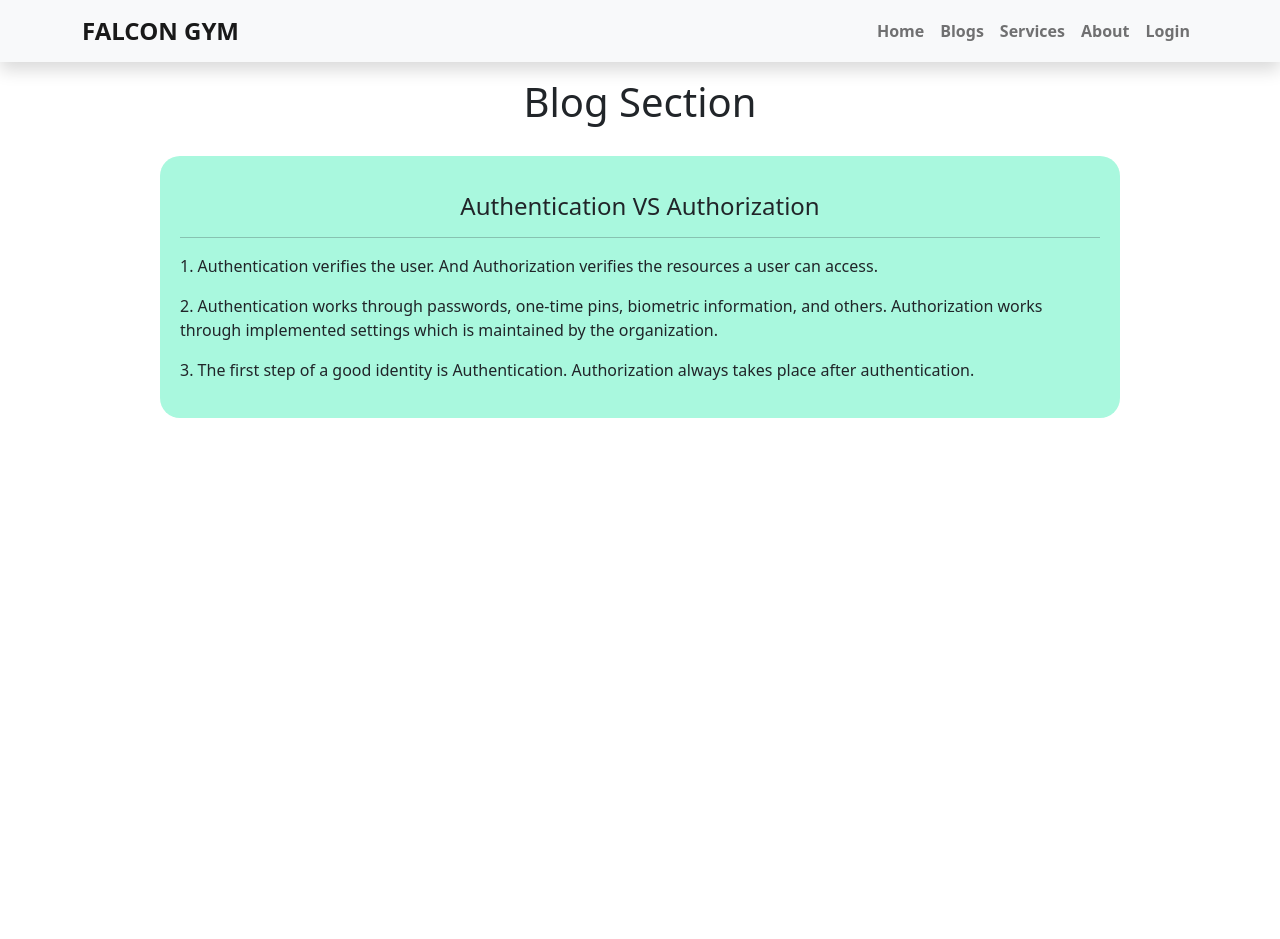
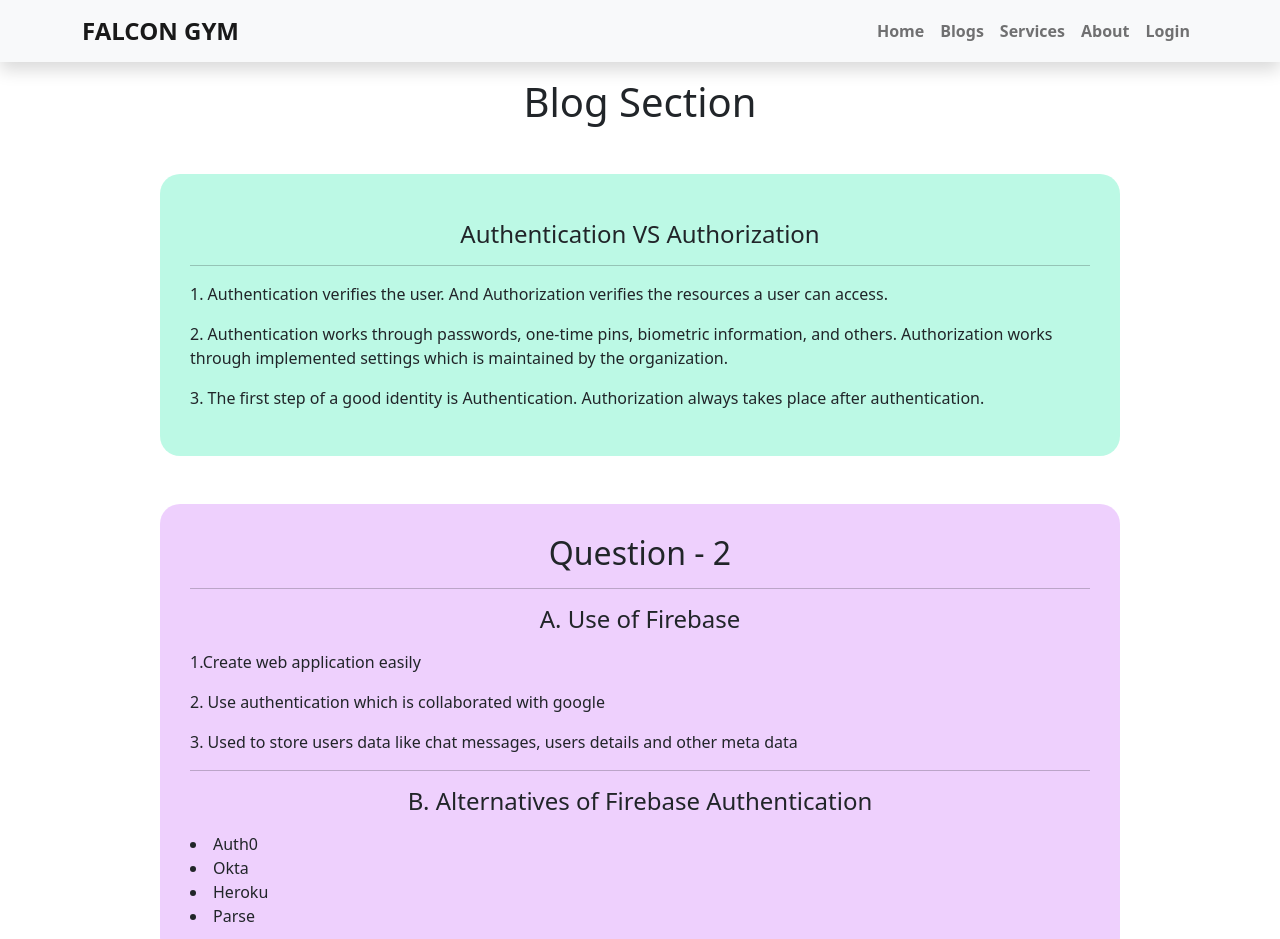
Before and after one commit to OmarRaihan/falcon-gym-project, a React (Create React App) app: page /blogs in a window 1280 px wide. Shown: the top 939 px of the page. Before the commit the page ends 800 px from the top, so only its background shows below. Built offline with nearby package versions, Linux system fonts and the light colour scheme; no server answers.

Commit message:
question two added

```diff
--- a/src/Pages/Blogs/Blogs.css
+++ b/src/Pages/Blogs/Blogs.css
@@ -1,7 +1,12 @@
 
 .question{
-    background-color: rgb(169, 248, 222);
-    padding: 20px;
+    background-color: rgba(169, 248, 222, 0.772);
+    padding: 30px;
     border-radius: 20px;
-    margin-top: 30px;
 }
+
+.question-2{
+    background-color: rgba(236, 203, 253, 0.894);
+    padding: 30px;
+    border-radius: 20px;
+}
--- a/src/Pages/Blogs/Blogs.js
+++ b/src/Pages/Blogs/Blogs.js
@@ -1,26 +1,55 @@
-
-import React from 'react';
-import './Blogs.css'
+import React from "react";
+import "./Blogs.css";
 
 const Blogs = () => {
   return (
     <div>
-            <h1 className='text-center my-3'>Blog Section</h1>
+      <h1 className="text-center my-3">Blog Section</h1>
 
-            <div className='question w-75 mx-auto '>
-                <h4 className='text-center my-3'>Authentication VS Authorization</h4>
+        {/* Question - 1 */}
+      <div className="question w-75 mx-auto my-5">
+        <h4 className="text-center my-3">Authentication VS Authorization</h4>
         <hr />
         <div>
+          <p>1. Authentication verifies the user. And Authorization verifies the resources a user can access.</p>
           <p>
-                    1. Authentication verifies the user. And Authorization verifies the resources a user can access.
+            2. Authentication works through passwords, one-time pins, biometric information, and others. Authorization works through implemented
+            settings which is maintained by the organization.
+          </p>
+          <p>3. The first step of a good identity is Authentication. Authorization always takes place after authentication.</p>
+        </div>
+      </div>
+
+        {/* Question - 2 */}
+      <div className="question-2 w-75 mx-auto my-5">
+        <h2 className="text-center">Question - 2</h2>
+        <hr />
+        <div>
+          <h4 className="text-center my-3">A. Use of Firebase</h4>
+          <p>
+          1.Create web application easily
           </p>
           <p>
-                    2. Authentication works through passwords, one-time pins, biometric information, and others. Authorization works through implemented settings which is maintained by the organization.
+          2. Use authentication which is collaborated with google
           </p>
           <p>
-                    3. The first step of a good identity is Authentication. Authorization always takes place after authentication.
+          3. Used to store users data like chat messages, users details and other meta data
           </p>
+          <hr />
         </div>
+
+        <div>
+            <h4 className="text-center my-3">B. Alternatives of Firebase Authentication</h4>
+            <li>Auth0</li>
+            <li>Okta</li>
+            <li>Heroku</li>
+            <li> Parse</li>
+        </div>
+      </div>
+
+      {/* Question - 3 */}
+      <div>
+
       </div>
     </div>
   );
```
Lines whose indentation alone changed are shown as unchanged.
